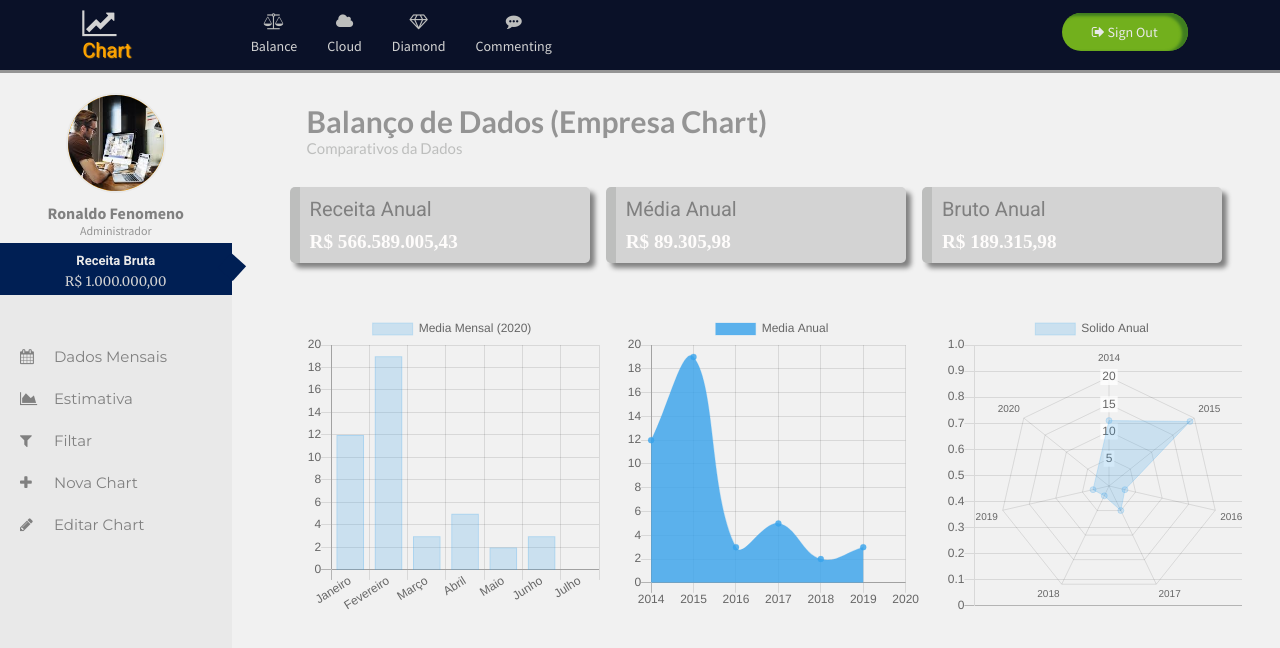
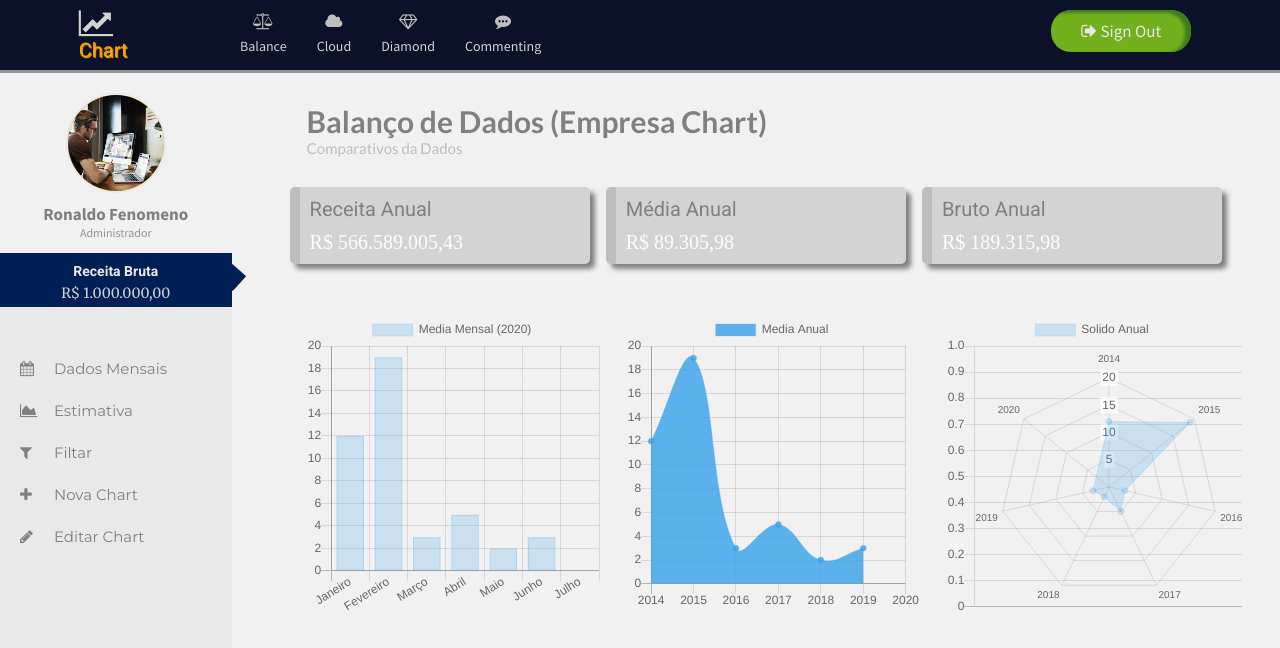
Before and after one commit to WelderMileu/dashboard, a plain HTML site: page index.html in a window 1280 px wide. Drawn offline with nearby package versions, Linux system fonts and the light colour scheme; a web font is replaced by a local one.

Commit message:
ajustando alguns elementos

```diff
--- a/style.css
+++ b/style.css
@@ -84,7 +84,7 @@ a {
 .body .nav .navbar .navbar-nav .nav-item:nth-child(5) .nav-link {
 	padding: 10px 30px;
 	border-radius:20px;
-	font-size: 14px;
+	font-size: 17px;
 	font-family: var(--font02);
 	color: var(--scale06);
 	background-color: var(--verdeClaro);
@@ -130,10 +130,10 @@ a {
 
 .menu .user .name {
 	margin-top: 5px;
-	margin-bottom: 5px;
+	margin-bottom: 15px;
 	width: 100%;
 	height: 35px;
-	font-size: 16px;
+	font-size: 17px;
 	color:var(--scale01);
 	font-weight: bold;
 	font-family: var(--font02);
@@ -149,7 +149,7 @@ a {
 	width: 100%;
 	padding: 5px;
 	margin-right: 0px;
-	font-size: 13px;
+	font-size: 14px;
 	color:var(--scale05);
 	font-weight: normal;
 	background-color: var(--color02);
@@ -217,7 +217,7 @@ a {
 }
 
 .grapics .title h1 {
-	color:var(--scale02);
+	color:var(--scale01);
 	font-size: 30px;
 }
 
@@ -250,5 +250,5 @@ a {
 
 .grapics .cards div p:nth-child(2){
 	color: var(--color05);
-	font-weight: bold;
+	font-size: 20px;
 }
```
